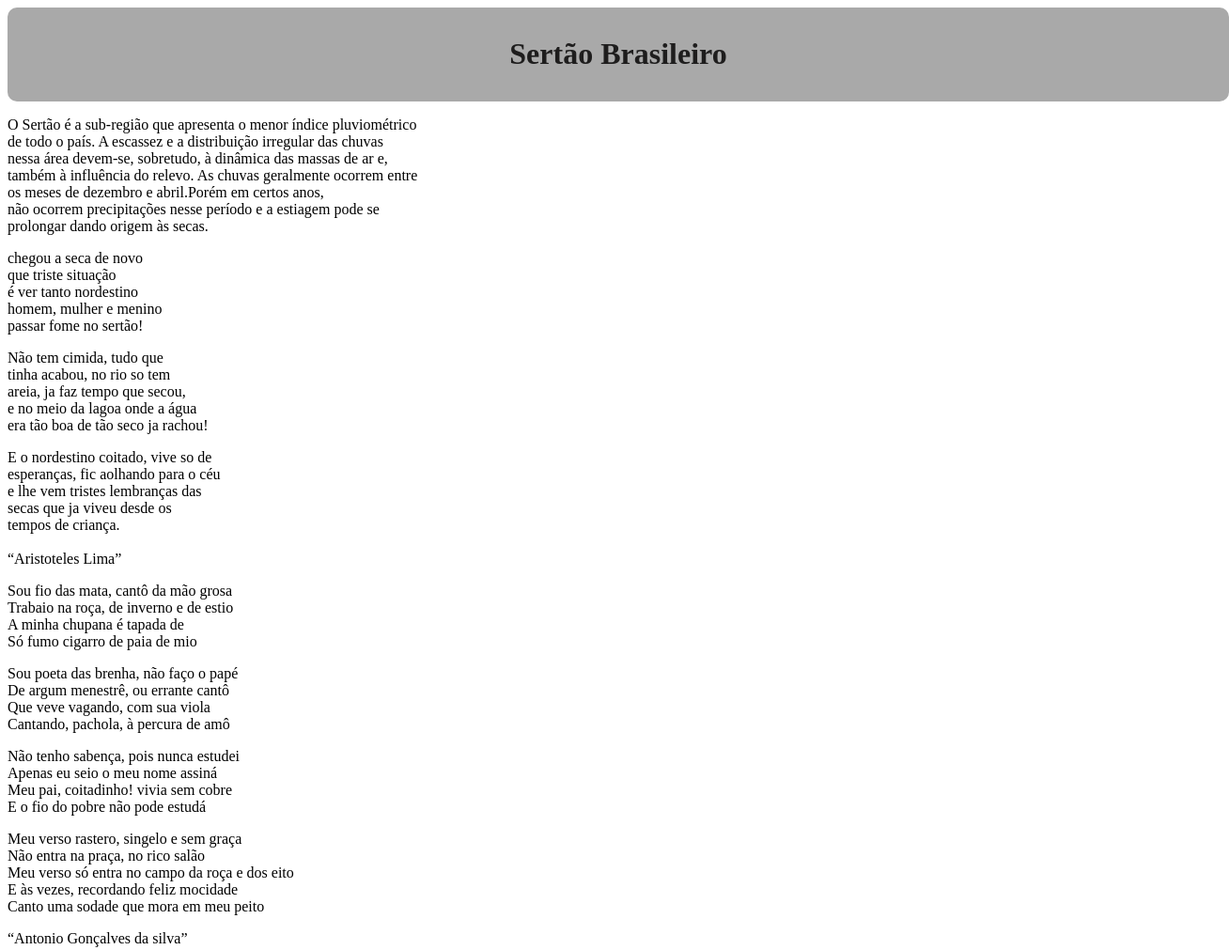
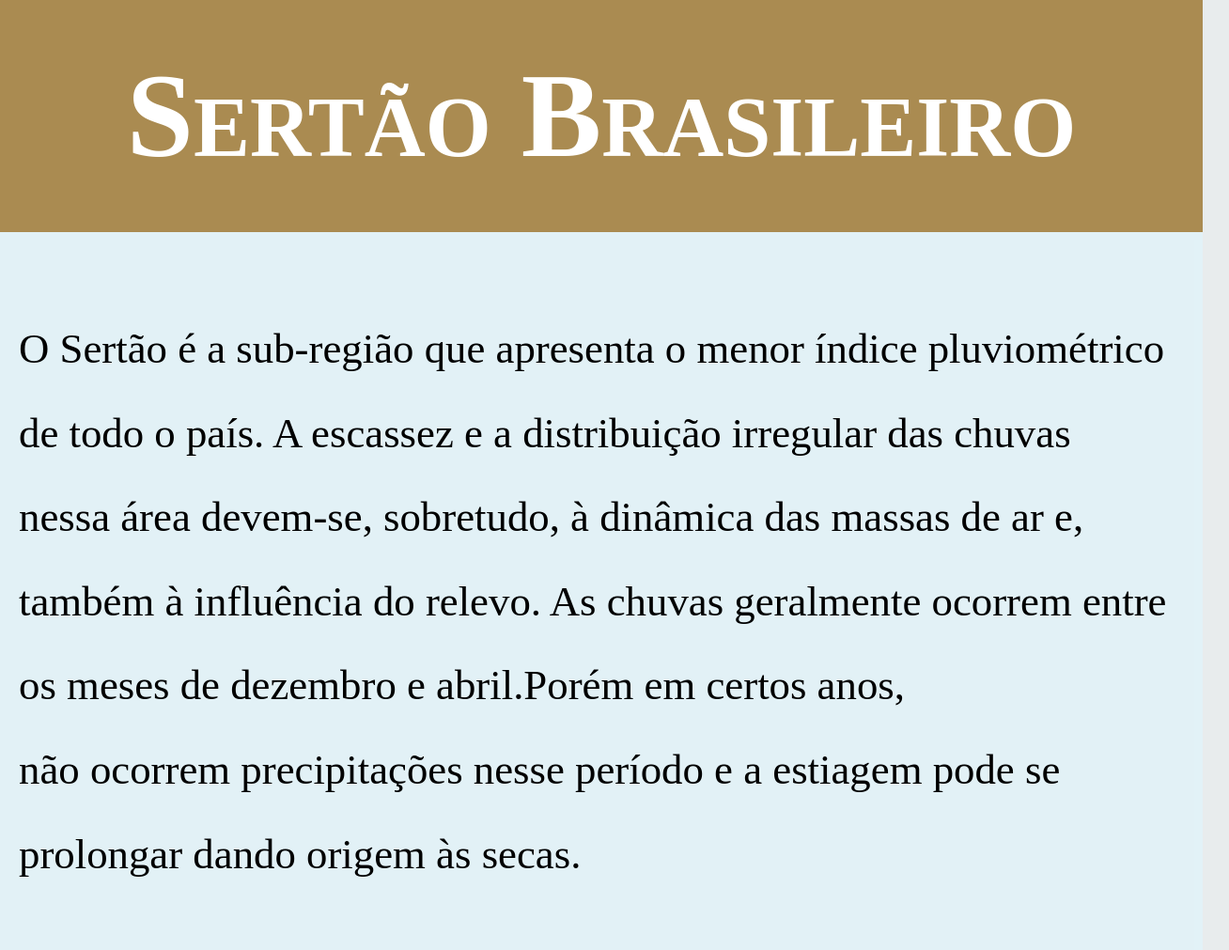
Before and after one commit to Leandrocosta98/Sertao_brasileiro, a plain HTML site: page index.html in a window 1280 px wide. Shown: the top 1011 px of the page at 94% size, 1308 px wide, since content can reach past the window. Drawn offline with Linux system fonts and the light colour scheme.

Commit message:
Atualização do meu projeto

```diff
--- a/estilos/style.css
+++ b/estilos/style.css
@@ -1,22 +1,86 @@
 @charset "UTF-8";
 
 * {
+    margin: 0px;
     padding: 0px;
+    font-size: 1em;
+}
+
+html, body {
+    min-height: 100vh;
+    background-color: #bcc9cb57;
 }
 
 header {
+    background-color: #a17933d3;
+    padding-bottom: 50px;
+    color: white;
+    text-align: center
 
-    width: 100vw;
-    padding: 10px;
-    background-color: darkgray;
-    text-align: center;
-    border-radius: 10px;
 }
 
 header > h1 {
-    color: rgb(30, 29, 29);
+    padding-top: 50px;
+    font-variant: small-caps;
+    font-size: 10vw;
 }
 
 section {
+    padding-top: 10vh;
+    padding-bottom: 20vh;
+    line-height: 2em;
+    padding-left: 20px;
+    font-size: 3.5vw;
+}
+
+section > p {
+    padding-bottom: 2em;
+}
+
+section.normal {
+    background-color: #e3f3f8ef;
+}
+
+section.imagem {
+    background-color: #cfad74;
+    color: rgb(8, 8, 8);
+    box-shadow: inset 6px 6px 13px 0px;
+    background-size: cover;
+    background-attachment: fixed;
+}
+
+section.imagem > p, q {
+    display: inline-block;
+    padding: 5px;
+    border-radius: 10px;
+    background-color: rgba(169, 169, 169, 0.574);
+}
+
+section#img01 {
+    background-image: url(../imagens/lentes_do_sertao.png);
+    background-position: center center;
+}
+
+section#img02 {
+    background-image: url(../imagens/caatinga.jpg);
+    background-position: right center;
+}
+
+section#img03 {
+    background-image: url(../imagens/mulher.jpg);
+    background-position: left center;
+}
+
+button.botao {
+    height: 50vh;
 
 }
+
+
+footer {
+    background-color: #966729cc;
+    color: black;
+    text-align: center;
+    padding: 10px;
+    padding-bottom: 30px;
+}
--- a/index.html
+++ b/index.html
@@ -20,24 +20,20 @@
             prolongar dando origem às secas.</p>
     </section>
 
-    <section class="imagem">
+    <section class="imagem" id="img01">
         <p>
             chegou a seca de novo <br>
             que triste situação <br>
             é ver tanto nordestino <br>
             homem, mulher e menino <br>
             passar fome no sertão!
-        </p>
-
-        <p>
+            <br>
             Não tem cimida, tudo que <br>
             tinha acabou, no rio so tem <br>
             areia, ja faz tempo que secou, <br>
             e no meio da lagoa onde a água <br>
             era tão boa de tão seco ja rachou!
-        </p>
-
-        <p>
+            <br>
             E o nordestino coitado, vive so de <br>
             esperanças, fic aolhando para o céu <br>
             e lhe vem tristes lembranças das <br>
@@ -47,31 +43,23 @@
             <q>Aristoteles Lima</q>
         </p>
     </section>
-    <section class="imagem">
+    <section class="imagem" id="img02">
         <p>
             Sou fio das mata, cantô da mão grosa <br>
             Trabaio na roça, de inverno e de estio <br>
             A minha chupana é tapada de  <br>
             Só fumo cigarro de paia de mio
-
-        </p>
-
-        <p>
+            <br>
             Sou poeta das brenha, não faço o papé <br>
             De argum menestrê, ou errante cantô <br>
             Que veve vagando, com sua viola <br>
             Cantando, pachola, à percura de amô
-        </p>
-
-        <p>
+            <br>
             Não tenho sabença, pois nunca estudei <br>
             Apenas eu seio o meu nome assiná <br>
             Meu pai, coitadinho! vivia sem cobre <br>
             E o fio do pobre não pode estudá
-
-        </p>
-
-        <p>
+            <br>
             Meu verso rastero, singelo e sem graça <br>
             Não entra na praça, no rico salão <br>
             Meu verso só entra no campo da roça e dos eito <br>
@@ -81,7 +69,7 @@
         <q>Antonio Gonçalves da silva</q>
     </section>
 
-    <section class="imagem">
+    <section class="imagem" id="img03">
         <p>
             Se eu soubesse que esse mundo <br>
             Estava tão corrompido <br>
@@ -93,9 +81,7 @@
             Pra viver neste mundo <br>
             Magro, trapilho, corcundo, <br>
             Além de tudo selado.
-        </p>
-
-        <p>
+            <br>
             Assim mesmo meu avô <br>
             Quando eu pegava a chorar, <br>
             Ele dizia não chore <br>
@@ -107,12 +93,19 @@
             Dizia tempo há de vir <br>
             Que dinheiro não tem dono.
         </p>
+        <br>
         <q>Leandro Gomes de Barros</q>
     </section>
     <section class="video"></section>
 
+    <h3>Clica no botão asseguir para acessar um formulario e testar
+        seus conhecimentos sobre o nordeste brasileiro.
+    </h3>
+
+   <button class="butao">Acessar</button>
+
     <footer>
-        <p>Site criado por Leandro Costa para teste de conhecimento em HTML5 e CSS</p>
+        <h2>Site criado por Leandro Costa para teste de conhecimento em HTML5 e CSS</h2>
     </footer>
 
 </body>
```
